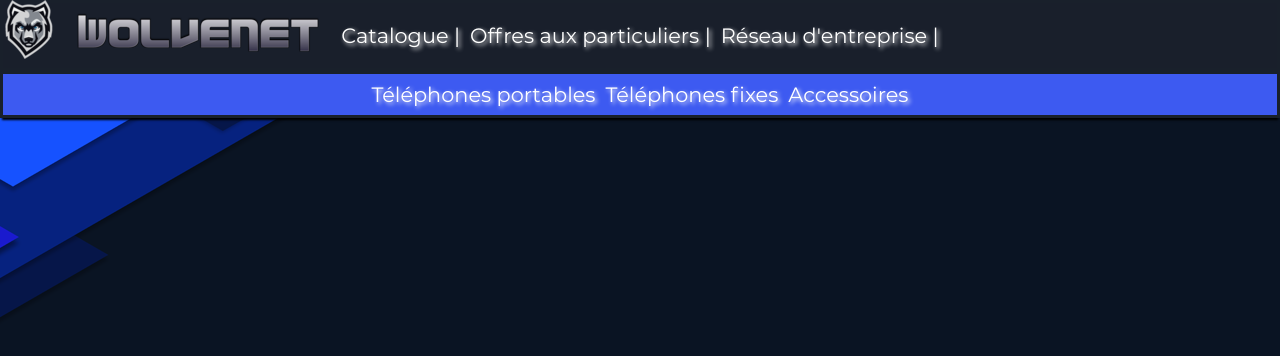
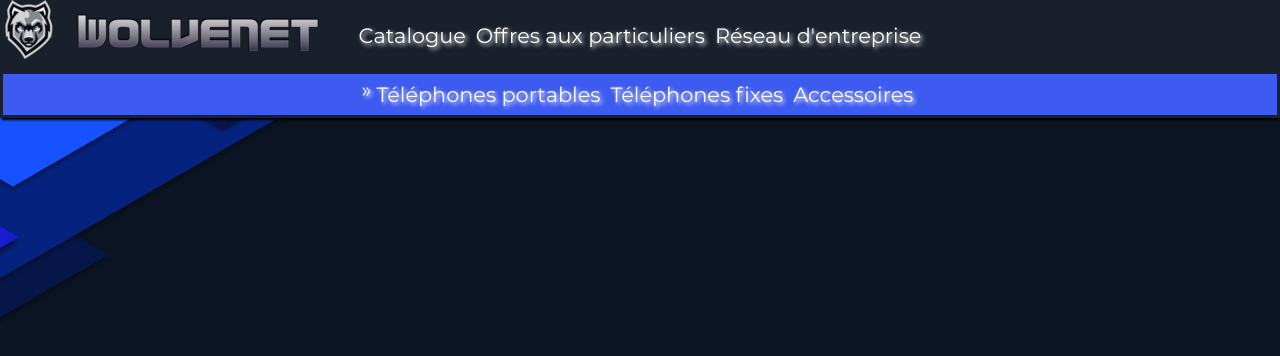
Before and after one commit to marzazine/htdocs, a PHP site: page /productsMerwann.php in a window 1280 px wide. Shown: the top 356 px of the page. Run offline with PHP 8.4, Linux system fonts and the light colour scheme.

Commit message:
Suppression caractères inutiles
Suppression caractères inutiles

```diff
--- a/indexMerwann.php
+++ b/indexMerwann.php
@@ -13,11 +13,11 @@
     <div class="element-logo"><a href=""><img src="/img/wolf-mini.png"></a></div>
 	<div class="element-logo2"><img src="/img/logoecrit-mini.png"></div>
 
-	<div class="element-menuHaut"><a href="productsMerwann.php">Catalogue</a> | </div>
+	<div class="element-menuHaut"><a href="productsMerwann.php">Catalogue</a></div>
 
-    <div class="element-menuHaut"><a href="">Offres aux particuliers</a> | </div>
+    <div class="element-menuHaut"><a href="">Offres aux particuliers</a></div>
 
-    <div class="element-menuHaut"><a href="">Réseau d'entreprise</a> | </div>
+    <div class="element-menuHaut"><a href="">Réseau d'entreprise</a></div>
 
 </div>
 
--- a/productsMerwann.php
+++ b/productsMerwann.php
@@ -13,21 +13,21 @@
     <div class="element-logo"><a href="indexMerwann.php"><img src="/img/wolf-mini.png"></a></div>
 	<div class="element-logo2"><img src="/img/logoecrit-mini.png"></div>
 
-	<div class="element-menuHaut"><a href="productsMerwann.php">Catalogue</a> | </div>
+	<div class="element-menuHaut"><a href="productsMerwann.php">Catalogue</a></div>
 
-    <div class="element-menuHaut"><a href="">Offres aux particuliers</a> | </div>
+    <div class="element-menuHaut"><a href="">Offres aux particuliers</a></div>
 
-    <div class="element-menuHaut"><a href="">Réseau d'entreprise</a> | </div>
+    <div class="element-menuHaut"><a href="">Réseau d'entreprise</a></div>
 
 </div>
 
 <div id="sousMenuHaut">
 
-	<div class="element-sousMenuHaut"><a href="">Téléphones portables</a></div>
+	»<div class="element-sousMenuHaut"><a href="" id="basLien">Téléphones portables</a></div>
 
-    <div class="element-sousMenuHaut"><a href="">Téléphones fixes</a></div>
+    <div class="element-sousMenuHaut"><a href="" id="basLien">Téléphones fixes</a></div>
 
-    <div class="element-sousMenuHaut"><a href="">Accessoires</a> </div>
+    <div class="element-sousMenuHaut"><a href="" id="basLien">Accessoires</a> </div>
 
 </div>
 
```
